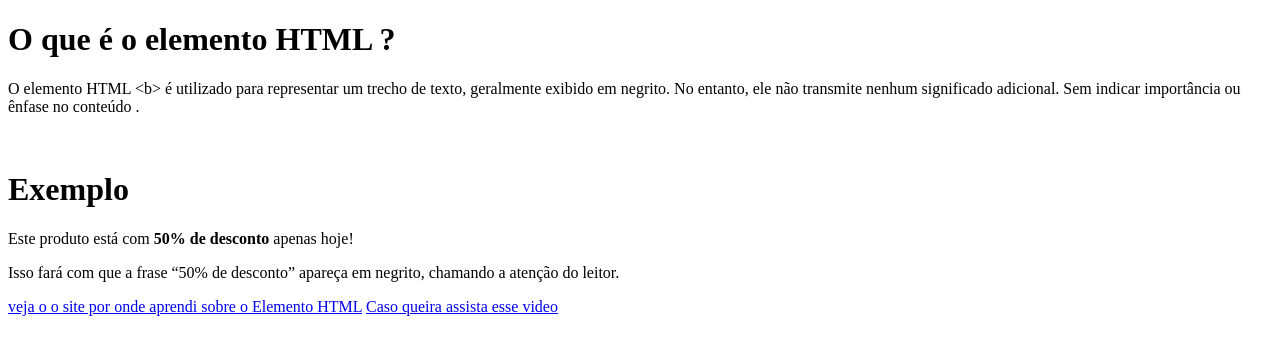
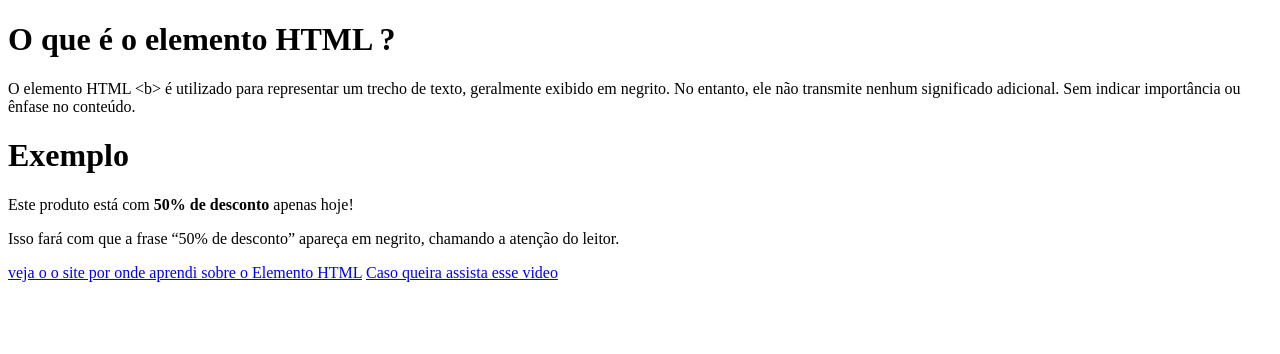
Before and after one commit to leidhiel-ifpr/laboratorio-front-end, a plain HTML site: page atividade-5-pesquisa.html/index.html in a window 1280 px wide. Drawn offline with Linux system fonts and the light colour scheme.

Commit message:
versão-5-5

```diff
--- a/atividade-5-pesquisa.html/index.html
+++ b/atividade-5-pesquisa.html/index.html
@@ -5,7 +5,7 @@
         </head>
         <body>
             <h1>O que é o <b>elemento HTML </b>?</h1>
-            <p>O elemento HTML &lt;b&gt; é utilizado para representar um trecho de texto, geralmente exibido em negrito. No entanto, ele não transmite nenhum significado adicional. Sem indicar importância ou ênfase no conteúdo .</p><br>
+            <p>O elemento HTML &lt;b&gt; é utilizado para representar um trecho de texto, geralmente exibido em negrito. No entanto, ele não transmite nenhum significado adicional. Sem indicar importância ou ênfase no conteúdo.</p>
             <h1>Exemplo</h1>
              <p>
                 <p>Este produto está com <b>50% de desconto</b> apenas hoje!</p>
```
